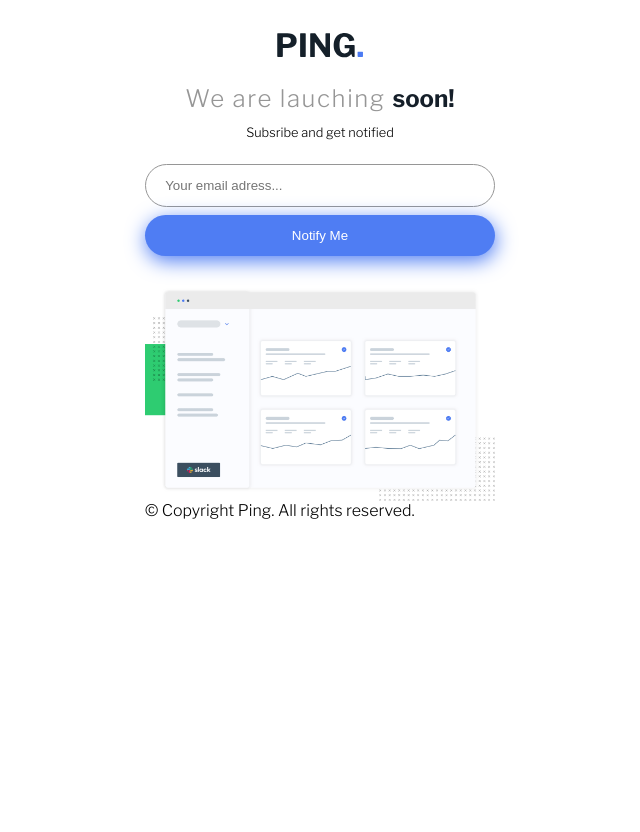
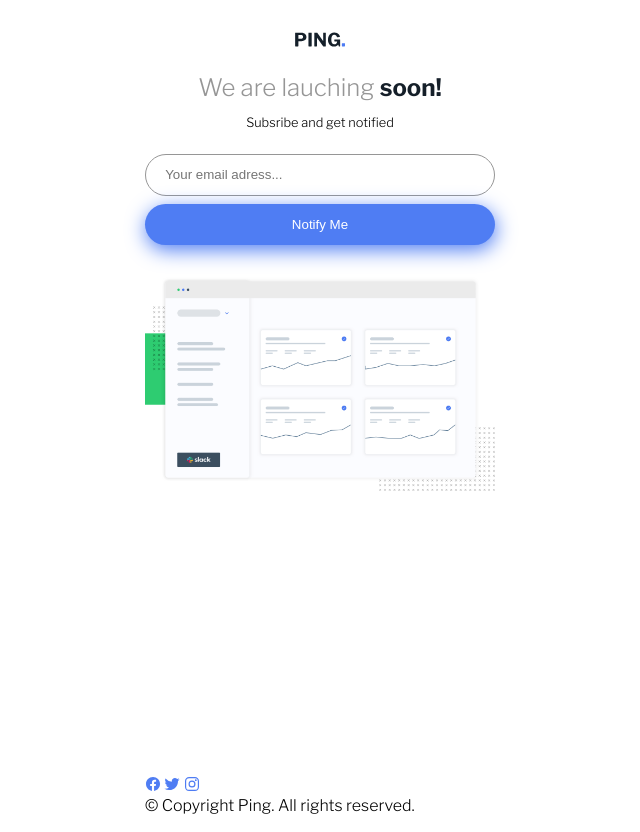
Before and after one commit to cloviswrodrigues/ping_single_column_coming_soon_page_challenge_hub, a plain HTML site: page frontend/index.html in a window 1280 px wide. Shown: the whole page, without its empty margins (320-960 px from the left). Before the commit the page ends 800 px from the top, so only its background shows below. Drawn offline with nearby package versions, Linux system fonts and the light colour scheme.

Commit message:
alterações no footer

```diff
--- a/frontend/index.html
+++ b/frontend/index.html
@@ -7,6 +7,10 @@
     <link rel="preconnect" href="https://fonts.googleapis.com">
     <link rel="preconnect" href="https://fonts.gstatic.com" crossorigin>
     <link href="https://fonts.googleapis.com/css2?family=Libre+Franklin:wght@300;600;700&display=swap" rel="stylesheet">
+
+    <script type="module" src="https://unpkg.com/ionicons@5.5.2/dist/ionicons/ionicons.esm.js"></script>
+    <script nomodule src="https://unpkg.com/ionicons@5.5.2/dist/ionicons/ionicons.js"></script>
+
     <link rel="stylesheet" href="./styles/main.css">
     <title>FrontEnd Mentor</title>
 </head>
@@ -20,9 +24,13 @@
             <button type="submit">Notify Me</button>
         </form>
         <img src="./assets/illustration-dashboard.png" alt="" class="img__dashboard">
-        <footer>
-            <div class="social"></div>
-            <span>© Copyright Ping. All rights reserved.</span>
+        <footer class="footer">
+            <div class="footer__social">
+                <ion-icon name="logo-facebook"></ion-icon>
+                <ion-icon name="logo-twitter"></ion-icon>
+                <ion-icon name="logo-instagram"></ion-icon>
+            </div>
+            <span class="foote__copyright">© Copyright Ping. All rights reserved.</span>
         </footer>
     </div>
 </body>
--- a/frontend/styles/_base.scss
+++ b/frontend/styles/_base.scss
@@ -25,5 +25,6 @@ body {
 .wrapper {
     position: relative;
     max-width: 350px;
+    min-height: 100vh;
     margin: 0 auto;
 }
--- a/frontend/styles/_component.scss
+++ b/frontend/styles/_component.scss
@@ -1,10 +1,10 @@
 .img__logo {
     display: block;
     margin: 0 auto;
+    width: 50px;
 }
 
 h2 {
-    letter-spacing: .1rem;
     font-weight: 300;
     color: $color-gray;
     margin-top: 1.6rem;
@@ -44,6 +44,16 @@ form {
     }
 }
 
+.footer {
+    height: 56px;
+    position: absolute;
+    bottom: 0;
+
+    &__social {
+        color: $color-blue;
+    }
+}
+
 h2, p {
     text-align: center;
 }
```
Also changed, not shown: frontend/styles/main.css, 1 other file.
